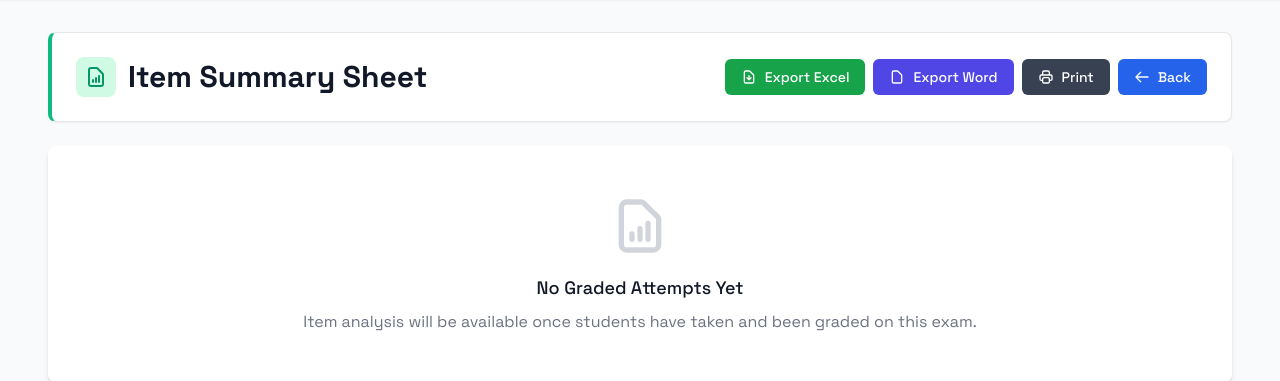
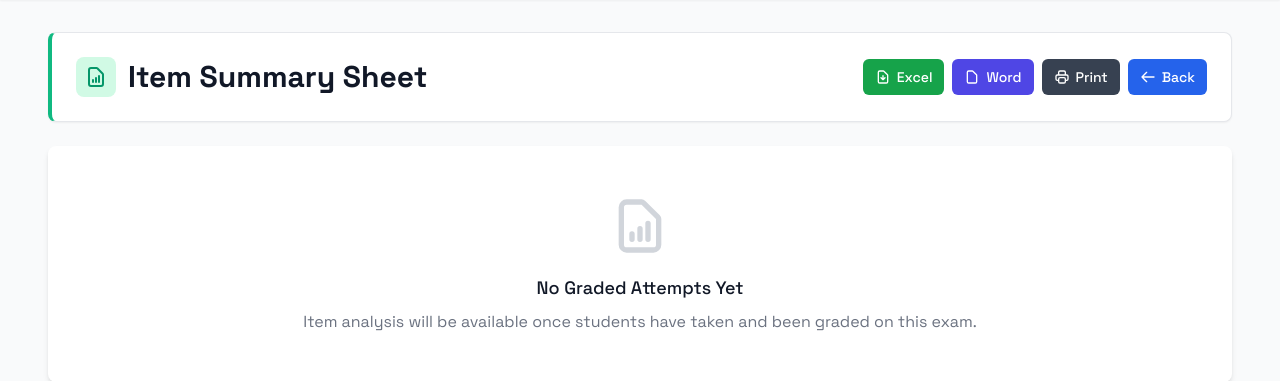
Before and after one commit to xf00889/seamless-exam, a Django app: template templates/exams/item_summary.html in a window 1280 px wide. Shown: the part 64-445 px from the top of the page. Run offline with Django 5.2, Linux system fonts and the light colour scheme; the template is opened without the code that fills it, so the values that code supplies are empty; some libraries are stand-ins or nearby versions.

Commit message:
frontend bug fix

```diff
--- a/attempts/views.py
+++ b/attempts/views.py
@@ -2011,7 +2011,7 @@ def export_scores_excel_view(request):
             student = attempt.student
             score = float(attempt.total_score)
             percentage = (score / total_possible * 100) if total_possible > 0 else 0
-            class_name = student.class_assigned.name if student.class_assigned else 'N/A'
+            class_name = str(student.class_assigned) if student.class_assigned else 'N/A'
 
             row_data = [
                 idx,
--- a/templates/exams/item_summary.html
+++ b/templates/exams/item_summary.html
@@ -53,26 +53,26 @@
                 </div>
             </div>
             <div class="flex gap-2 flex-wrap">
-                <a href="{% url 'item_summary_export_excel' exam.id %}" class="bg-green-600 hover:bg-green-700 text-white px-4 py-2 rounded-md font-medium transition-colors flex items-center text-sm">
-                    <svg class="w-4 h-4 mr-2" fill="none" stroke="currentColor" viewBox="0 0 24 24">
+                <a href="{% url 'item_summary_export_excel' exam.id %}" class="bg-green-600 hover:bg-green-700 text-white px-3 py-2 rounded-md font-medium transition-colors flex items-center text-sm">
+                    <svg class="w-4 h-4 mr-1.5" fill="none" stroke="currentColor" viewBox="0 0 24 24">
                         <path stroke-linecap="round" stroke-linejoin="round" stroke-width="2" d="M12 10v6m0 0l-3-3m3 3l3-3m2 8H7a2 2 0 01-2-2V5a2 2 0 012-2h5.586a1 1 0 01.707.293l5.414 5.414a1 1 0 01.293.707V19a2 2 0 01-2 2z" />
                     </svg>
-                    Export Excel
+                    Excel
                 </a>
-                <a href="{% url 'item_summary_export_word' exam.id %}" class="bg-indigo-600 hover:bg-indigo-700 text-white px-4 py-2 rounded-md font-medium transition-colors flex items-center text-sm">
-                    <svg class="w-4 h-4 mr-2" fill="none" stroke="currentColor" viewBox="0 0 24 24">
+                <a href="{% url 'item_summary_export_word' exam.id %}" class="bg-indigo-600 hover:bg-indigo-700 text-white px-3 py-2 rounded-md font-medium transition-colors flex items-center text-sm">
+                    <svg class="w-4 h-4 mr-1.5" fill="none" stroke="currentColor" viewBox="0 0 24 24">
                         <path stroke-linecap="round" stroke-linejoin="round" stroke-width="2" d="M7 21h10a2 2 0 002-2V9.414a1 1 0 00-.293-.707l-5.414-5.414A1 1 0 0012.586 3H7a2 2 0 00-2 2v14a2 2 0 002 2z" />
                     </svg>
-                    Export Word
+                    Word
                 </a>
-                <a href="{% url 'item_summary_print' exam.id %}?autoprint=1" target="_blank" class="bg-gray-700 hover:bg-gray-800 text-white px-4 py-2 rounded-md font-medium transition-colors flex items-center text-sm">
-                    <svg class="w-4 h-4 mr-2" fill="none" stroke="currentColor" viewBox="0 0 24 24">
+                <a href="{% url 'item_summary_print' exam.id %}?autoprint=1" target="_blank" class="bg-gray-700 hover:bg-gray-800 text-white px-3 py-2 rounded-md font-medium transition-colors flex items-center text-sm no-print" title="Print this Item Summary Sheet">
+                    <svg class="w-4 h-4 mr-1.5" fill="none" stroke="currentColor" viewBox="0 0 24 24">
                         <path stroke-linecap="round" stroke-linejoin="round" stroke-width="2" d="M17 17h2a2 2 0 002-2v-4a2 2 0 00-2-2H5a2 2 0 00-2 2v4a2 2 0 002 2h2m2 4h6a2 2 0 002-2v-4a2 2 0 00-2-2H9a2 2 0 00-2 2v4a2 2 0 002 2zm8-12V5a2 2 0 00-2-2H9a2 2 0 00-2 2v4h10z" />
                     </svg>
                     Print
                 </a>
-                <a href="{% url 'exam_takers' exam.id %}" class="bg-blue-600 hover:bg-blue-700 text-white px-4 py-2 rounded-md font-medium transition-colors flex items-center text-sm">
-                    <svg class="w-4 h-4 mr-2" fill="none" stroke="currentColor" viewBox="0 0 24 24">
+                <a href="{% url 'exam_takers' exam.id %}" class="bg-blue-600 hover:bg-blue-700 text-white px-3 py-2 rounded-md font-medium transition-colors flex items-center text-sm">
+                    <svg class="w-4 h-4 mr-1.5" fill="none" stroke="currentColor" viewBox="0 0 24 24">
                         <path stroke-linecap="round" stroke-linejoin="round" stroke-width="2" d="M10 19l-7-7m0 0l7-7m-7 7h18" />
                     </svg>
                     Back
@@ -655,6 +655,8 @@
     {% if cached_analysis %}
     {{ cached_analysis|json_script:"aiCachedAnalysis" }}
     <script type="application/json" id="aiCachedMeta">{"generated_at": "{{ cached_generated_at|default_if_none:''|escapejs }}", "model_used": "{{ cached_model_used|escapejs }}"}</script>
+    {% else %}
+    <script type="application/json" id="aiCachedMeta">{"generated_at": "", "model_used": ""}</script>
     {% endif %}
     {{ ai_stats|json_script:"aiStatsData" }}
     {{ item_no_to_question_id_json|json_script:"aiItemQuestionMap" }}
```
Also changed, not shown: exams/views.py (+31 -25 lines).
